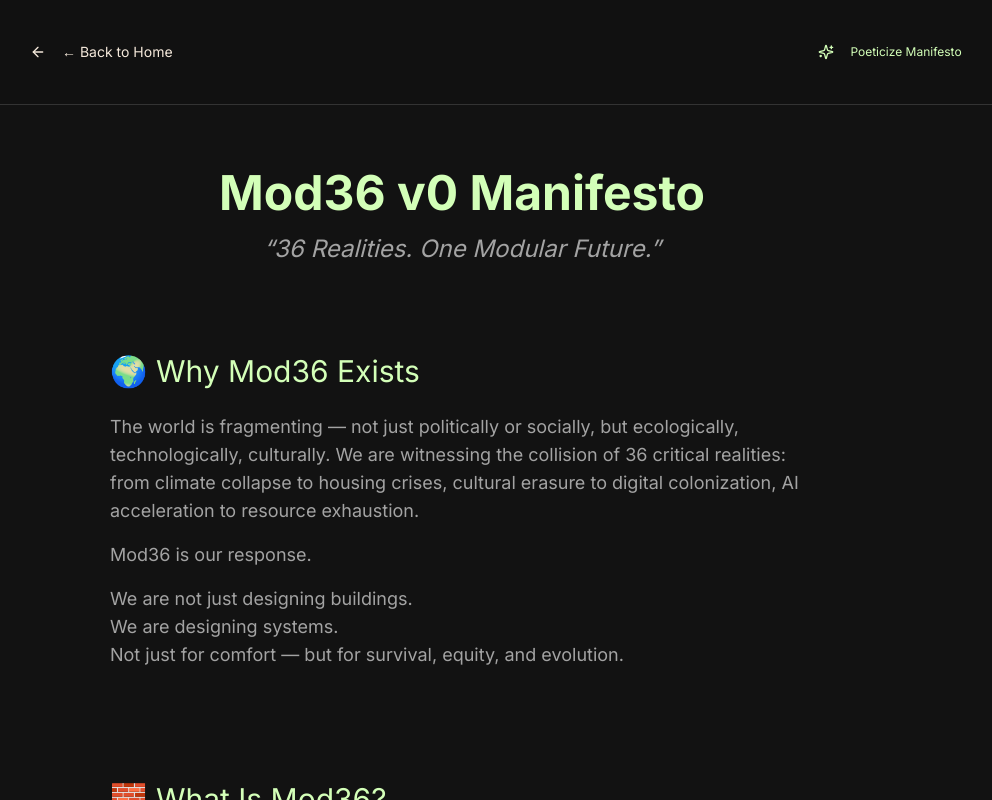
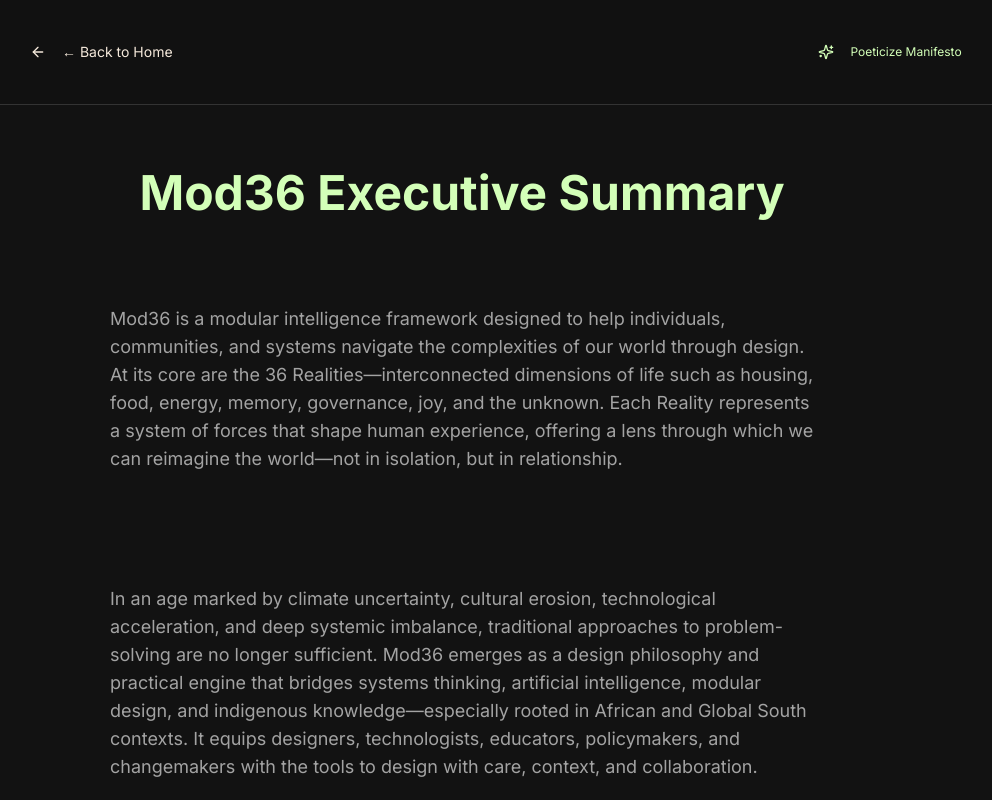
Before and after one commit to Buildr-design/mod36-v0-landing, a Next.js app: page /manifesto in a window 1280 px wide. Shown: the whole page, without its empty margins (178-1170 px from the left). Built offline with nearby package versions, Linux system fonts and the light colour scheme; what @genkit-ai/googleai, genkit would draw is missing.

Commit message:
Rewrite the Mod36 Manifesto as an Executive Summary.Executive Summary Mo

```diff
--- a/src/data/site-content.ts
+++ b/src/data/site-content.ts
@@ -1,3 +1,4 @@
+
 // src/data/site-content.ts
 import type { LucideIcon } from 'lucide-react';
 
@@ -45,18 +46,17 @@ export interface CorePhilosophySectionContent {
 
 export interface RealityItem {
   id: string;
-  title: string; // Renamed from 'name'
+  title: string;
   oneLiner: string;
-  iconName: string; // Lucide icon name
+  iconName: string;
   extendedDescription?: string;
   tags?: string[];
 }
 
 export interface RealitiesGridSectionContent {
-  title: string; // e.g., "The 36 Realities: A System Map"
-  realities: RealityItem[]; // Now a flat array
+  title: string;
+  realities: RealityItem[];
   ctaButtons: CTAButton[];
-  // centralNode?: { title: string; description: string }; // For future "Mod36 Core"
 }
 
 export interface EngineStepContent {
@@ -133,7 +133,7 @@ export interface FooterSectionContentV2 {
 
 export interface ManifestoPageContent {
   title: string;
-  subtitle: string;
+  subtitle?: string; // Made subtitle optional
   backButtonText: string;
   sections: Array<{
     heading?: string;
@@ -220,31 +220,26 @@ export const siteContent: SiteContent = {
     realitiesGridSection: {
       title: "The 36 Realities: A System Map",
       realities: [
-        // Built Environment
         { id: "housing", title: "Housing", oneLiner: "Where we live and how it feels.", iconName: "Home", extendedDescription: "Housing is more than shelter—it reflects dignity, culture, security, and identity. It’s about affordability, spatial justice, adaptability, and emotional connection to place.", tags: ["Built Environment"] },
         { id: "infrastructure", title: "Infrastructure", oneLiner: "Roads, pipes, and connections.", iconName: "Network", extendedDescription: "Infrastructure includes the physical and digital systems that support modern life. It shapes access to opportunity, equity, and resilience in crisis.", tags: ["Built Environment"] },
         { id: "architecture", title: "Architecture", oneLiner: "The buildings we live in.", iconName: "Building", extendedDescription: "Architecture reflects how people imagine and shape space. It’s a mirror of our values, our histories, and our aspirations for the future.", tags: ["Built Environment"] },
-        // Environment & Resources
         { id: "climate", title: "Climate", oneLiner: "How we care for the planet.", iconName: "CloudSun", extendedDescription: "Climate is both a global system and a local experience. Designing with climate means reducing harm, adapting, and regenerating environments.", tags: ["Environment & Resources"] },
         { id: "biodiversity", title: "Biodiversity", oneLiner: "Protecting nature and balance.", iconName: "Sprout", extendedDescription: "Biodiversity ensures life’s complexity. It's about ecosystems, species, and the invisible web of relationships that sustain all living things.", tags: ["Environment & Resources"] },
         { id: "water", title: "Water", oneLiner: "Clean access and cultural meaning.", iconName: "Droplets", extendedDescription: "Water is life. Access, control, and meaning vary across cultures. It’s sacred, political, and ecological all at once.", tags: ["Environment & Resources"] },
         { id: "energy", title: "Energy", oneLiner: "Power for life and fairness.", iconName: "Zap", extendedDescription: "Energy powers our homes and devices, but also justice, development, and autonomy. Who controls it, and how it’s generated, matters.", tags: ["Environment & Resources"] },
         { id: "waste", title: "Waste", oneLiner: "What we throw away and how we reuse it.", iconName: "Trash2", extendedDescription: "Waste reveals our systems' failures. Reframing it means designing for circularity, material life cycles, and ecological respect.", tags: ["Environment & Resources"] },
         { id: "materials", title: "Materials", oneLiner: "Where things come from and their impact.", iconName: "Layers", extendedDescription: "Materials are embedded stories—of extraction, labor, and use. Conscious selection transforms how we build and live.", tags: ["Environment & Resources"] },
-        // Culture & Knowledge
         { id: "culture", title: "Culture", oneLiner: "Who we are and what we create.", iconName: "Palette", extendedDescription: "Culture is not fixed—it’s living memory, expression, rhythm, and resistance. Design must begin from cultural truth.", tags: ["Culture & Knowledge"] },
         { id: "language", title: "Language", oneLiner: "How we speak and understand.", iconName: "Languages", extendedDescription: "Language shapes perception and identity. It carries wisdom, nuance, and emotion often lost in translation.", tags: ["Culture & Knowledge"] },
         { id: "memory", title: "Memory", oneLiner: "History, trauma, and stories.", iconName: "Brain", extendedDescription: "Memory isn’t just history—it’s emotional, political, and spatial. It shapes healing, justice, and the stories we choose to tell.", tags: ["Culture & Knowledge"] },
         { id: "religion", title: "Religion", oneLiner: "Beliefs and moral guides.", iconName: "BookOpenCheck", extendedDescription: "Religion informs ethics, community, and imagination. Designing with respect to belief systems creates deeper relevance.", tags: ["Culture & Knowledge"] },
         { id: "faith", title: "Faith", oneLiner: "Hope and inner belief.", iconName: "Sparkles", extendedDescription: "Faith speaks to what we trust even in uncertainty. It grounds resilience, purpose, and possibility in design.", tags: ["Culture & Knowledge"] },
         { id: "imagination", title: "Imagination", oneLiner: "Dreaming and creating futures.", iconName: "Lightbulb", extendedDescription: "Imagination is the core of innovation. It allows people to see beyond limitation and design toward possibility.", tags: ["Culture & Knowledge"] },
-        // Learning & Systems
         { id: "education", title: "Education", oneLiner: "How we learn and grow.", iconName: "School", extendedDescription: "Education is the foundation of agency. It must be decolonized, contextual, and built around curiosity, not control.", tags: ["Learning & Systems"] },
         { id: "technology", title: "Technology", oneLiner: "Tools that help or harm.", iconName: "Cpu", extendedDescription: "Technology reflects human intention. It amplifies power and requires thoughtful, ethical design aligned with human dignity.", tags: ["Learning & Systems"] },
         { id: "intelligence", title: "Intelligence", oneLiner: "Thinking, learning, and AI.", iconName: "BrainCircuit", extendedDescription: "Intelligence is diverse. From AI to ancestral wisdom, we must design systems that recognize all forms of knowing.", tags: ["Learning & Systems"] },
         { id: "systems", title: "Systems", oneLiner: "How everything is linked.", iconName: "Share2", extendedDescription: "Systems thinking helps us see patterns, feedback loops, and deep causes. It turns chaos into insight and design into transformation.", tags: ["Learning & Systems"] },
         { id: "attention", title: "Attention", oneLiner: "What we focus on.", iconName: "Eye", extendedDescription: "In a world of noise, attention is power. Designing for presence, not distraction, becomes a radical act.", tags: ["Learning & Systems"] },
-        // Social & Civic Life
         { id: "governance", title: "Governance", oneLiner: "Rules, leadership, and fairness.", iconName: "Landmark", extendedDescription: "Governance is not just law—it’s how power flows, who decides, and how communities shape their futures.", tags: ["Social & Civic Life"] },
         { id: "economics", title: "Economics", oneLiner: "Money, work, and sharing.", iconName: "DollarSign", extendedDescription: "Economics must evolve beyond growth. It should reflect care, value exchange, commons, and dignity.", tags: ["Social & Civic Life"] },
         { id: "work", title: "Work", oneLiner: "Jobs, machines, and meaning.", iconName: "Briefcase", extendedDescription: "Work defines identity, contribution, and survival. Automation demands we rethink purpose and livelihood.", tags: ["Social & Civic Life"] },
@@ -253,20 +248,18 @@ export const siteContent: SiteContent = {
         { id: "conflict", title: "Conflict", oneLiner: "Dealing with tension and change.", iconName: "Swords", extendedDescription: "Conflict isn’t failure—it’s a moment of friction that can lead to truth, growth, or rupture. Design for healing.", tags: ["Social & Civic Life"] },
         { id: "gender", title: "Gender", oneLiner: "Equality and identity.", iconName: "Users2", extendedDescription: "Gender intersects every aspect of design. Recognizing and correcting bias leads to equity and deeper insight.", tags: ["Social & Civic Life"] },
         { id: "migration", title: "Migration", oneLiner: "Moving, borders, and identity.", iconName: "Plane", extendedDescription: "Migration is movement, memory, and struggle. Borders are lines of both limitation and transformation.", tags: ["Social & Civic Life"] },
-        // Temporal & Existential
         { id: "time", title: "Time", oneLiner: "How fast or slow things happen.", iconName: "Clock", extendedDescription: "Time is not neutral—it is cultural, economic, and political. Design must recognize rhythms beyond speed.", tags: ["Temporal & Existential"] },
         { id: "death", title: "Death", oneLiner: "Loss, memory, and meaning.", iconName: "Archive", extendedDescription: "Death invites reflection. It reminds us to design with care, legacy, and love.", tags: ["Temporal & Existential"] },
         { id: "joy", title: "Joy", oneLiner: "Fun, play, and design that feels good.", iconName: "Smile", extendedDescription: "Joy is resistance. It's not trivial—it sustains life, brings connection, and humanizes systems.", tags: ["Temporal & Existential"] },
         { id: "the-unknown", title: "The Unknown", oneLiner: "Mystery and open questions.", iconName: "HelpCircle", extendedDescription: "The Unknown is a design partner. It pushes us to stay humble, curious, and creative in every discipline.", tags: ["Temporal & Existential"] },
-        // Essentials
         { id: "food", title: "Food", oneLiner: "What we eat and how it’s shared.", iconName: "Utensils", extendedDescription: "Food is not just sustenance—it’s memory, identity, ritual, and power. Design must respect food systems holistically.", tags: ["Essentials"] },
         { id: "health", title: "Health", oneLiner: "Caring for bodies and minds.", iconName: "HeartPulse", extendedDescription: "Health includes wellness, care systems, and collective thriving. It demands integration—not isolation—from other Realities.", tags: ["Essentials"] },
         { id: "land", title: "Land", oneLiner: "Owning, using, and remembering places.", iconName: "Mountain", extendedDescription: "Land holds conflict, culture, and community. Design must address dispossession, stewardship, and belonging.", tags: ["Essentials"] },
         { id: "media", title: "Media", oneLiner: "Who tells stories and how.", iconName: "Rss", extendedDescription: "Media creates truth, shapes opinion, and spreads emotion. Designing with media is designing with influence.", tags: ["Essentials"] }
       ],
       ctaButtons: [
-        { text: "Use the Realities Toolkit", href: "#tools", variant: "default", icon: "Wrench" }, // Placeholder for tools link
-        { text: "Explore Connections", href: "#connections", variant: "outline", icon: "Share2" }, // Placeholder for connections/system view
+        { text: "Use the Realities Toolkit", href: "#tools", variant: "default", icon: "Wrench" },
+        { text: "Explore Connections", href: "#connections", variant: "outline", icon: "Share2" },
       ],
     },
     mod36EngineSection: {
@@ -332,98 +325,40 @@ export const siteContent: SiteContent = {
     },
   },
   manifestoPage: {
-    title: "Mod36 v0 Manifesto",
-    subtitle: "“36 Realities. One Modular Future.”",
+    title: "Mod36 Executive Summary",
     backButtonText: "← Back to Home",
     sections: [
       {
-        heading: "🌍 Why Mod36 Exists",
         paragraphs: [
-          "The world is fragmenting — not just politically or socially, but ecologically, technologically, culturally. We are witnessing the collision of 36 critical realities: from climate collapse to housing crises, cultural erasure to digital colonization, AI acceleration to resource exhaustion.",
-          "Mod36 is our response.",
-          "We are not just designing buildings.\nWe are designing systems.\nNot just for comfort — but for survival, equity, and evolution."
+          "Mod36 is a modular intelligence framework designed to help individuals, communities, and systems navigate the complexities of our world through design. At its core are the 36 Realities—interconnected dimensions of life such as housing, food, energy, memory, governance, joy, and the unknown. Each Reality represents a system of forces that shape human experience, offering a lens through which we can reimagine the world—not in isolation, but in relationship."
         ],
       },
       {
-        heading: "🧱 What Is Mod36?",
         paragraphs: [
-          "Mod36 is a global design lab and systems framework.\nWe create modular, intelligent, and regenerative solutions for the 36 interconnected realities shaping our shared future."
-        ],
-        listItems: [
-          "A way of thinking",
-          "A method of building",
-          "A platform for collaboration",
-          "A call to radically rethink design — from the ground up"
-        ],
-      },
-       {
-        heading: "🔩 The 36 Realities",
-        paragraphs: [
-          "We define “realities” as planetary challenges and human truths — spanning six dimensions:",
-          "Planet – climate change, resource limits, extinction",
-          "People – migration, inequality, mental health",
-          "Place – housing, infrastructure, cities, displacement",
-          "Power – data, systems, governance, access",
-          "Process – education, work, tools, knowledge",
-          "Poetics – identity, culture, language, spirit",
-          "These are not problems to patch.\nThey are systems to redesign."
+          "In an age marked by climate uncertainty, cultural erosion, technological acceleration, and deep systemic imbalance, traditional approaches to problem-solving are no longer sufficient. Mod36 emerges as a design philosophy and practical engine that bridges systems thinking, artificial intelligence, modular design, and indigenous knowledge—especially rooted in African and Global South contexts. It equips designers, technologists, educators, policymakers, and changemakers with the tools to design with care, context, and collaboration."
         ],
       },
       {
-        heading: "🧬 Our Philosophy",
         paragraphs: [
-          "We believe in modularity — not just as form, but as freedom.",
-          "A modular future is:"
-        ],
-        listItems: [
-          "Scalable — grows with context",
-          "Adaptable — responsive to place and culture",
-          "Collaborative — open to remix and reuse",
-          "Decentralized — not dictated by the global north or any empire",
-          "Intelligent — powered by AI, systems logic, and lived knowledge",
-          "Beautiful — designed with purpose, precision, and poetry"
+          "Unlike static frameworks or siloed toolkits, Mod36 is alive, adaptive, and open-source. It treats systems as materials, culture as the blueprint, and collective intelligence as the engine. It invites a return to local wisdom while embracing global innovation. Through its modular process, users can map systemic patterns, generate solutions using AI, and develop locally relevant, globally resonant outputs—ranging from architecture to public policy, curricula, and cultural systems."
         ],
       },
       {
-        heading: "🛠️ Our Tools",
         paragraphs: [
-          "We work across mediums:"
-        ],
-        listItems: [
-          "Architecture — modular housing, public space, bioclimatic systems",
-          "AI & Software — generative design, data tools, custom systems",
-          "Speculative Futures — scenario building, storytelling, visual mapping",
-          "Open Frameworks — toolkits, templates, knowledge bases",
-          "Community Activation — education, events, residencies, networks"
-        ],
-      },
-      {
-        heading: "🧠 Who We Are",
-        paragraphs: [
-          "We are architects.\nWe are systems thinkers.\nWe are hackers of form, code, and culture.\nWe are rooted in Nigeria, inspired by the world, and committed to building a future where local wisdom meets global systems.",
-          "We are not a brand. We are a blueprint."
-        ],
-      },
-      {
-        heading: "🚀 v0 Is Just the Beginning",
-        paragraphs: [
-          "Mod36 v0 is our signal.\nIt is not perfect. It is provocative.\nIt says: we are building. We are imagining. We are inviting.",
-          "Build a system.",
-          "Break a boundary.",
-          "Rethink your reality."
+          "Mod36 is not a product. It is a movement. A shared language for rethinking how we shape life on Earth—responsibly, intelligently, and together."
         ],
         isBold: true,
       },
       {
-        heading: "🔺 Join the Modular Revolution",
         paragraphs: [
-          "The future will not be uniform.\nBut it can be modular.\nAnd it can be ours."
+          "This is a call to architects of the future—those willing to build not just structures or software, but systems of meaning."
         ],
+        isBold: true,
       },
     ],
     closingStatement: {
-      line1: "Mod36",
-      line2: "36 Realities. One Modular Future."
+      line1: "36 Realities. One Modular Future.",
+      line2: "Welcome to Mod36."
     },
     signature: "Mod36",
   },
```
